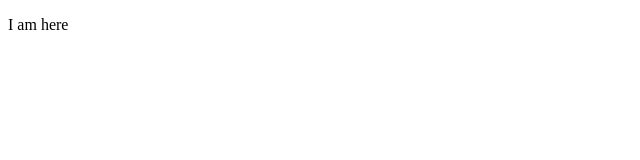
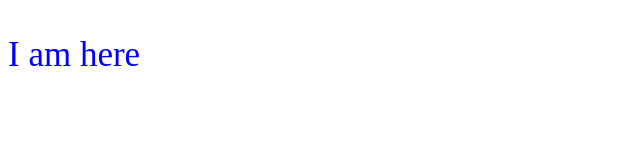
Before and after one commit to anushashah/anushaaa, a plain HTML site: page index.html in a window 1280 px wide. Shown: the whole page, without its empty margins (0-640 px from the left). Drawn offline with Linux system fonts and the light colour scheme.

Commit message:
add a new file

```diff
--- a/index.html
+++ b/index.html
@@ -4,6 +4,7 @@
     <meta charset="UTF-8">
     <meta name="viewport" content="width=device-width, initial-scale=1.0">
     <title>Document</title>
+    <link rel="stylesheet" href="style.css">
 </head>
 <body>
     <p>I am here</p>
--- a/style.css
+++ b/style.css
@@ -0,0 +1,4 @@
+p{
+    color: blue;
+    font-size: 35px;
+}
```
